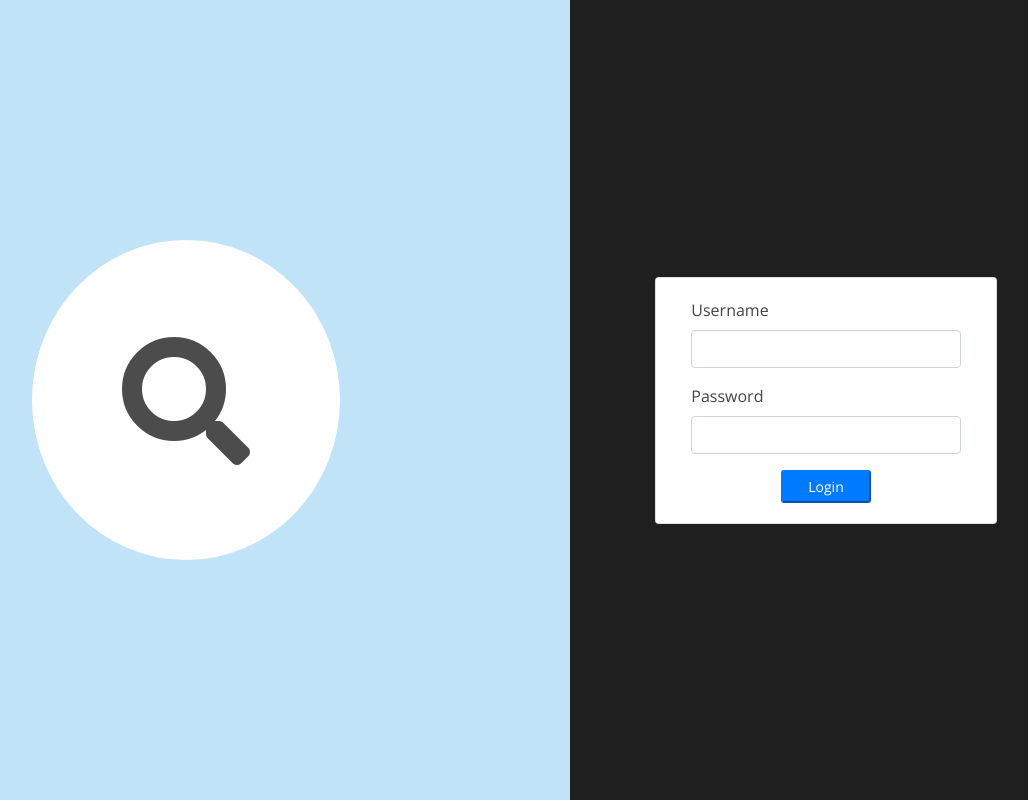
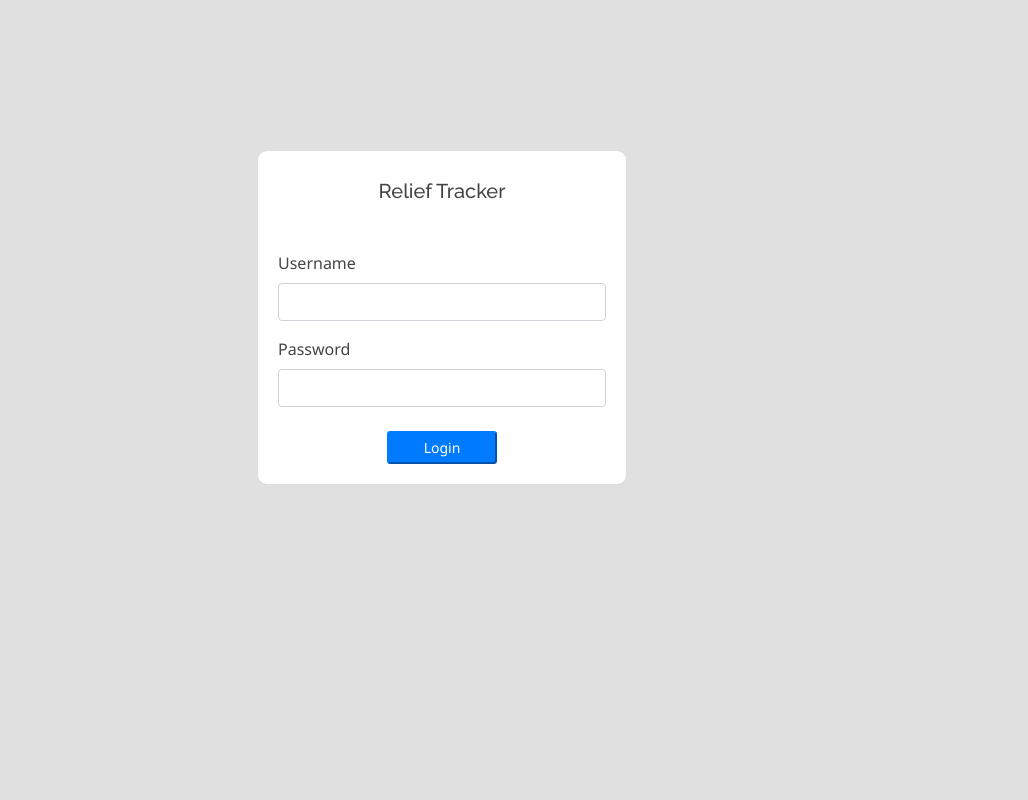
Before and after one commit to oliverR010/ReliefTracker, a PHP site: page /login.php in a window 1280 px wide. Shown: the whole page, without its empty margins (198-1226 px from the left). Run offline with PHP 8.4, Linux system fonts and the light colour scheme; some libraries are stand-ins or nearby versions.

Commit message:
new updates

```diff
--- a/assets/css/style.css
+++ b/assets/css/style.css
@@ -9,7 +9,7 @@
 # General
 --------------------------------------------------------------*/
 body {
-  font-family: "Open Sans", sans-serif;
+  font-family: "Montserrat", 'Segoe UI', Tahoma, Geneva, Verdana, sans-serif;
   color: #444444;
   width: 100%;
   height: calc(100%);
@@ -246,7 +246,7 @@ h1, h2, h3, h4, h5, h6 {
 .nav-menu a {
   display: block;
   position: relative;
-  color: #2c4964;
+  color: #ffffff;
   transition: 0.3s;
   font-size: 14px;
   font-family: "Open Sans", sans-serif;
@@ -1632,13 +1632,13 @@ a.nav-item {
     padding: .75rem 1.25rem;
     margin-bottom: -1px;
     border: 1px solid rgba(0,0,0,.125);
-    background-color: #000000c4;
-    color: #989898;
+    background-color: #343a40;
+    color: #fdfbfb;
     font-weight: 600;
 }
 a.nav-item:hover, .nav-item.active {
-    background-color: #000000ad;
-    color: #fffafa;
+    background-color: #007bff;
+    color: #ffffff;
 }
 main#view-panel{
   margin-left: 250px;
--- a/header.php
+++ b/header.php
@@ -6,9 +6,10 @@
   <!-- Google Fonts -->
   <link href="https://fonts.googleapis.com/css?family=Open+Sans:300,300i,400,400i,600,600i,700,700i|Raleway:300,300i,400,400i,500,500i,600,600i,700,700i|Poppins:300,300i,400,400i,500,500i,600,600i,700,700i" rel="stylesheet">
     <link rel="stylesheet" href="assets/font-awesome/css/all.min.css">
+    <link href="https://cdn.jsdelivr.net/npm/bootstrap@5.2.0-beta1/dist/css/bootstrap.min.css" rel="stylesheet" integrity="sha384-0evHe/X+R7YkIZDRvuzKMRqM+OrBnVFBL6DOitfPri4tjfHxaWutUpFmBp4vmVor" crossorigin="anonymous">
 
 
-  <!-- Vendor CSS Files -->
+    <!-- Vendor CSS Files -->
   <link href="assets/vendor/bootstrap/css/bootstrap.min.css" rel="stylesheet">
   <link href="assets/vendor/icofont/icofont.min.css" rel="stylesheet">
   <link href="assets/vendor/boxicons/css/boxicons.min.css" rel="stylesheet">
--- a/login.php
+++ b/login.php
@@ -22,12 +22,16 @@ header("location:index.php?page=home");
 	body{
 		width: 100%;
 	    height: calc(100%);
-	    /*background: #007bff;*/
+	    background: #e0e0e0;
 	}
 	main#main{
+
 		width:100%;
 		height: calc(100%);
-		background:white;
+		background:#e0e0e0;
+	}
+	.card {
+		border-radius: 10px;
 	}
 	#login-right{
 		position: absolute;
@@ -38,7 +42,7 @@ header("location:index.php?page=home");
 		display: flex;
 		align-items: center;
 	}
-	#login-left{
+	/* #login-left{
 		position: absolute;
 		left:0;
 		width:60%;
@@ -51,7 +55,7 @@ header("location:index.php?page=home");
 	#login-right .card{
 		margin: auto;
 		z-index: 1
-	}
+	} */
 	.logo {
     margin: auto;
     font-size: 8rem;
@@ -71,20 +75,20 @@ div#login-right::before {
     background: #000000e0;
 }
 
+.margintop{
+	margin-top:150px
+}
+
 </style>
 
 <body>
 
 
-  <main id="main" class=" bg-dark">
-  		<div id="login-left">
-  			<div class="logo"><span class="fa fa-search"></span></div>
-  		</div>
-
-  		<div id="login-right">
-  			<div class="card col-md-8">
+  <main id="main" class="margintop container" style="width:400px">
+  		<div id="">
+  			<div class="card ">
   				<div class="card-body">
-
+  						<h5 class="text-center mb-5 mt-2">Relief Tracker</h5>
   					<form id="login-form" >
   						<div class="form-group">
   							<label for="username" class="control-label">Username</label>
@@ -94,7 +98,7 @@ div#login-right::before {
   							<label for="password" class="control-label">Password</label>
   							<input type="password" id="password" name="password" class="form-control">
   						</div>
-  						<center><button class="btn-sm btn-block btn-wave col-md-4 btn-primary">Login</button></center>
+  						<center><button class="btn-sm btn-block btn-wave col-md-4 mt-4 btn-primary">Login</button></center>
   					</form>
   				</div>
   			</div>
```
Also changed, not shown: navbar.php (+36 -5 lines), package.json (added, +23 -0 lines), topbar.php (+5 -2 lines), package-lock.json (added).
